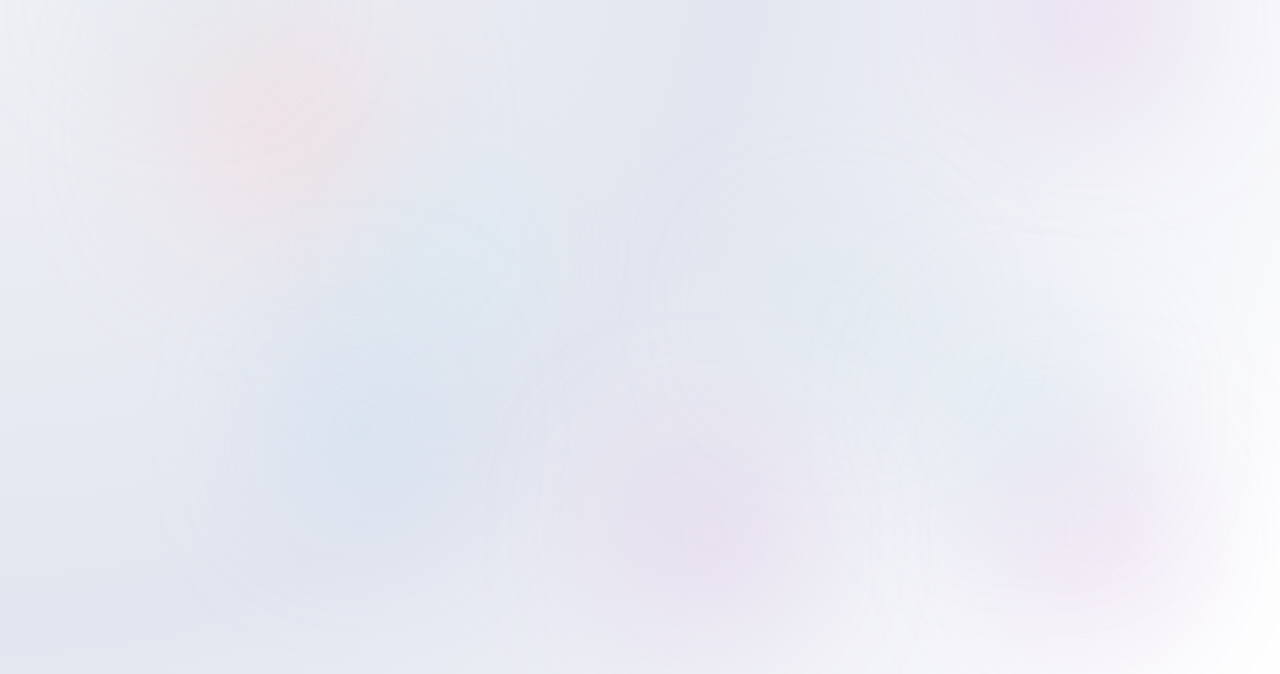
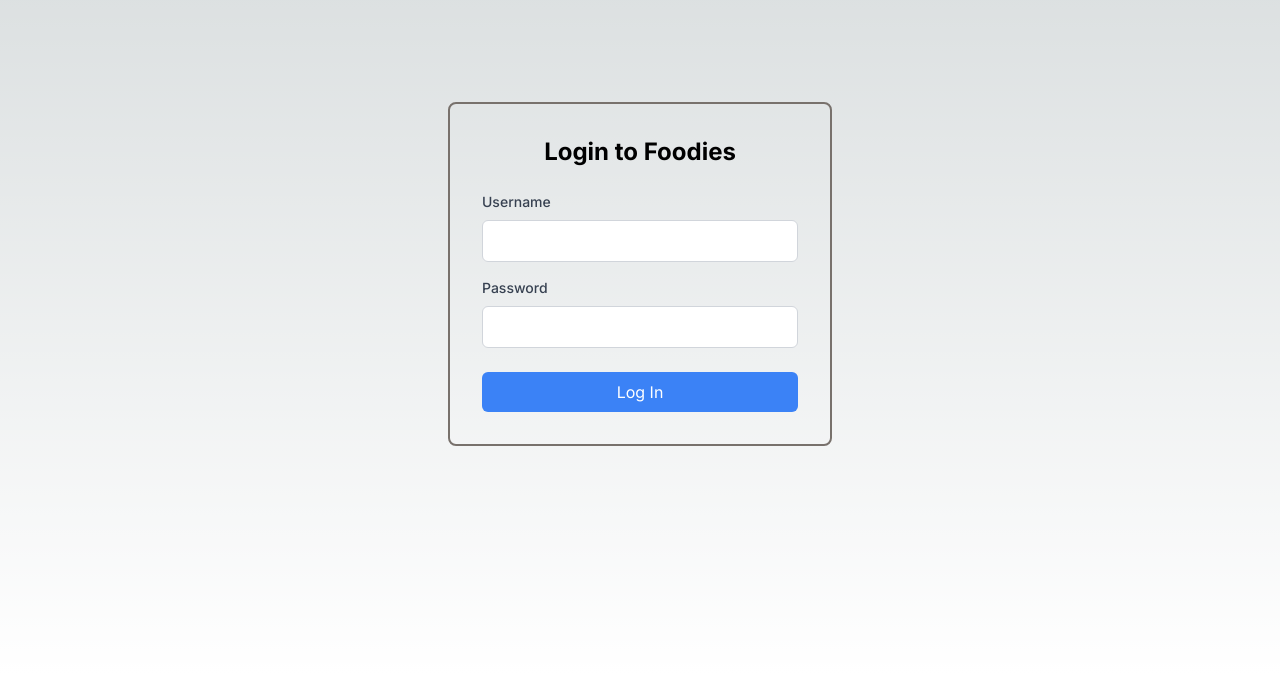
Before and after one commit to kayceecodes/Foodies-client, a Next.js app: page /login in a window 1280 px wide. Shown: the part 126-800 px from the top of the page. Built offline with nearby package versions, Linux system fonts and the light colour scheme.

Commit message:
Added Form component to LoginPage

```diff
--- a/src/app/layout.tsx
+++ b/src/app/layout.tsx
@@ -13,10 +13,10 @@
 export default function RootLayout({children}: {children: React.ReactNode}) {
   return (
     <html lang="en">
-        <body className={`${inter.className} background`}>
-          <CirlclesBackground>
+        <body className={`${inter.className}`}>
+          {/* <CirlclesBackground> */}
             {children}
-          </CirlclesBackground>
+          {/* </CirlclesBackground> */}
         </body>
     </html>
   )
--- /dev/null
+++ b/src/app/login/form.tsx
@@ -0,0 +1,71 @@
+'use client'
+import { useRouter } from 'next/navigation';
+import React, { useState } from 'react';
+
+interface LoginState {
+    username: string;
+    password: string;
+  }
+
+export default function LoginForm() {
+    const [loginData, setLoginData] = useState<LoginState>({
+        username: '',
+        password: '',
+      });
+      const router = useRouter();
+
+      const handleInputChange = (e: React.ChangeEvent<HTMLInputElement>) => {
+        const { name, value } = e.target;
+        setLoginData((prevData) => ({
+          ...prevData,
+          [name]: value,
+        }));
+      };
+
+      const handleSubmit = async (e: React.FormEvent<HTMLFormElement>) => {
+        e.preventDefault();
+        // TODO: Implement login logic here
+        console.log('Login data:', loginData);
+        // If login is successful, redirect to home page
+        // router.push('/');
+      };
+
+    return (
+    <form onSubmit={handleSubmit}>
+    <div className="mb-4">
+      <label htmlFor="username" className="block mb-2 text-sm font-medium text-gray-700">
+        Username
+      </label>
+      <input
+        type="text"
+        id="username"
+        name="username"
+        value={loginData.username}
+        onChange={handleInputChange}
+        className="w-full px-3 py-2 border border-gray-300 rounded-md focus:outline-none focus:ring-2 focus:ring-blue-500"
+        required
+      />
+    </div>
+    <div className="mb-6">
+      <label htmlFor="password" className="block mb-2 text-sm font-medium text-gray-700">
+        Password
+      </label>
+      <input
+        type="password"
+        id="password"
+        name="password"
+        value={loginData.password}
+        onChange={handleInputChange}
+        className="w-full px-3 py-2 border border-gray-300 rounded-md focus:outline-none focus:ring-2 focus:ring-blue-500"
+        required
+      />
+    </div>
+    <button
+      type="submit"
+      className="w-full bg-blue-500 text-white py-2 px-4 rounded-md hover:bg-blue-600 focus:outline-none focus:ring-2 focus:ring-blue-500 focus:ring-offset-2"
+    >
+      Log In
+    </button>
+  </form>
+  );
+}
--- a/src/app/login/page.tsx
+++ b/src/app/login/page.tsx
@@ -1,11 +1,21 @@
-import React, { useEffect, useState } from 'react';
+import React, { useState } from 'react';
 import Head from 'next/head';
-import store from '@/redux/store';
+import LoginForm from './form';
 
-export default function page() {
+
+export default function LoginPage() {
+
   return (
-    <div className=''>
-
-    </div>
+    <>
+      <Head>
+        <title>Login | Foodies</title>
+      </Head>
+      <main className="min-h-screen flex items-center justify-center">
+        <div className="p-8 rounded-lg border-stone-500 border-2 w-96">
+          <h1 className="text-2xl font-bold mb-6 text-center">Login to Foodies</h1>
+          <LoginForm />
+        </div>
+      </main>
+    </>
   );
 }
```
